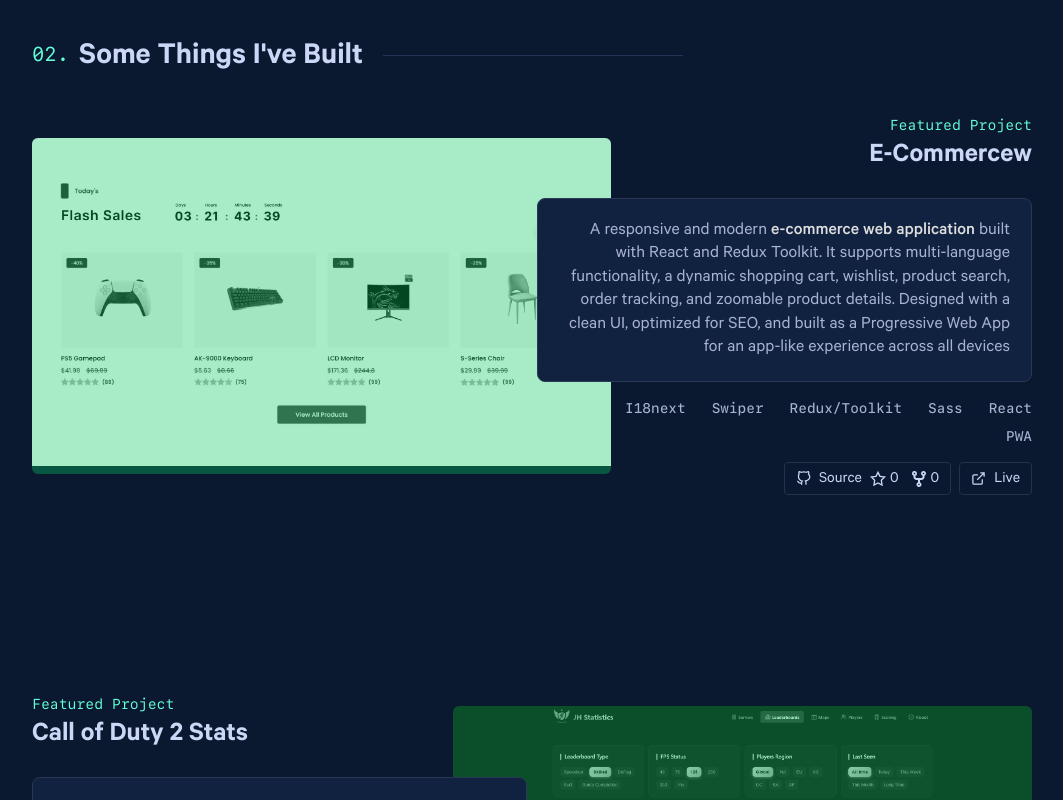
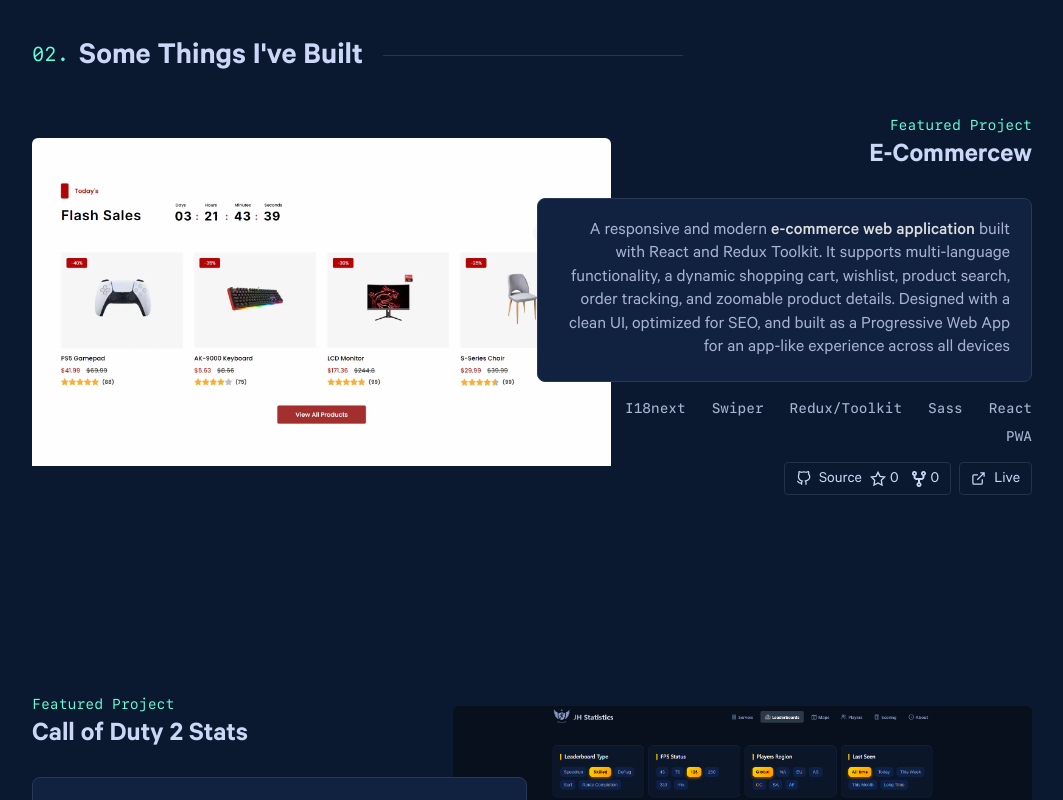
Before and after one commit to Moamal-2000/moamal-alaa, a Next.js app: page / in a window 1280 px wide. Shown: the part 1840-2640 px from the top of the page, without its empty margins (108-1171 px from the left). Built offline with nearby package versions, Linux system fonts and the light colour scheme; no server answers.

Commit message:
style(PreviewImage): remove overlay layer

```diff
--- a/src/components/Home/ProjectsSection/FeaturedProjects/FeaturedProject/PreviewImage/PreviewImage.module.scss
+++ b/src/components/Home/ProjectsSection/FeaturedProjects/FeaturedProject/PreviewImage/PreviewImage.module.scss
@@ -33,43 +33,3 @@
     opacity: .25;
   }
 }
-
-.previewImg::before {
-  content: "";
-  position: absolute;
-  width: 100%;
-  height: 100%;
-  inset: 0;
-  z-index: 3;
-  background-color: #00ff77d9;
-  opacity: .318;
-  transition: filter .15s var(--ease-main);
-}
-
-@include m.small {
-  .previewImg::before {
-    background-color: rgb(11, 28, 49);
-    opacity: .2;
-  }
-}
-
-.previewImg:where(:hover, :focus-visible)::before {
-  mix-blend-mode: screen;
-  filter: grayscale(100%) contrast(2) brightness(60%);
-}
-
-@include m.small {
-  .featuredProject:hover .previewImg::before {
-    mix-blend-mode: screen;
-    filter: grayscale(100%) contrast(2) brightness(60%);
-  }
-}
-
-.previewImg img {
-  filter: grayscale(100%) brightness(.9);
-  transition: filter .1s .1s cubic-bezier(.4, 0, .2, 1);
-}
-
-.previewImg:where(:hover, :focus-visible) img {
-  filter: grayscale(0) brightness(.9);
-}
```
